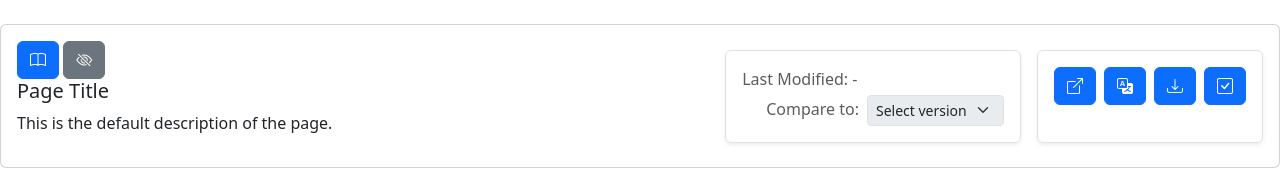
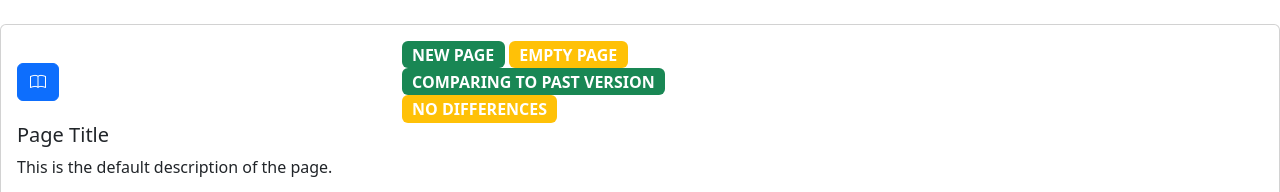
Before and after one commit to jbrandt130/birddog, a Flask app: page / in a window 1280 px wide, after a click on "Browse". Shown: the part 74-266 px from the top of the page. Run offline with Flask 3, Linux system fonts and the light colour scheme; some libraries are stand-ins or nearby versions.

Commit message:
add informational badges to browse view, compress history to at most one per day

```diff
--- a/service.py
+++ b/service.py
@@ -68,19 +68,11 @@ users = Users(session)
 
 # ---- FRONT END PAGES --------------------------------------------------------
 
-# Mock user storage (replace with a database)
-alerts = {
-    'test@example.com': ['Alert 1', 'Alert 2', 'Alert 3']
-}
-
 # Home Route (Shows the landing page)
 @app.route('/')
 def home():
     user = session.get('user')
-    if user:
-        user_alerts = alerts.get(user['email'], [])
-        return render_template('index.html', user=user, alerts=user_alerts)
-    return render_template('index.html', user=None)
+    return render_template('index.html', user=user, debug=app.debug)
 
 # ---- SESSION MANAGEMENT -----------------------------------------------------
 
@@ -146,7 +138,15 @@ def get_page(request):
         page['case'] = case_id
         page['kind'] = result.kind
         page['name'] = result.name
-        page['history'] = result.history(limit=20)
+        history = result.history(cutoff_date='2023')
+        # compress history to have one update per day
+        hist_by_day = {}
+        for h in history:
+            day = h['modified'][:10]
+            if day not in hist_by_day:
+                hist_by_day[day] = copy(h)
+        hist_by_day = sorted(hist_by_day.values(), key=lambda x: x['modified'], reverse=True)
+        page['history'] = hist_by_day
 
     return result
 
--- a/static/js/birddog.js
+++ b/static/js/birddog.js
@@ -252,6 +252,7 @@ function render_page_data(data) {
     const title_elem = document.getElementById('page-title');
     title_elem.textContent = data.name;
 
+    var any_edit = false;
     const desc_elem = document.getElementById('page-description');
     desc_elem.textContent = get_text(data.description);
     desc_elem.classList.remove('bg-warning', 'bg-success');
@@ -259,9 +260,11 @@ function render_page_data(data) {
         switch (data.description.edit) {
             case 'added':
                 desc_elem.classList.add('bg-success');
+                any_edit = true;
                 break;
             case 'changed':
                 desc_elem.classList.add('bg-warning');
+                any_edit = true;
                 break;
             default:
                 break;
@@ -287,8 +290,9 @@ function render_page_data(data) {
     const body_elem = document.getElementById('page_table').querySelector('tbody');
     body_elem.innerHTML = ''; // Clear existing content
 
+    var row_added = false;
     children.forEach((child, index) => {
-        var any_edit = false;
+        var row_edited = false;
         const row_elem = document.createElement('tr');
         child.forEach((item, index) => {
             const cell_elem = document.createElement('td')
@@ -297,11 +301,11 @@ function render_page_data(data) {
                 switch (item.edit) {
                 case 'added':
                     cell_elem.classList.add('table-success');
-                    any_edit = true;
+                    row_edited = true;
                     break;
                 case 'changed':
                     cell_elem.classList.add('table-warning');
-                    any_edit = true;
+                    row_edited = true;
                     break;
                 default:
                     break;
@@ -309,8 +313,9 @@ function render_page_data(data) {
             }
             row_elem.appendChild(cell_elem)
         });
-
-        if (!is_comparison || any_edit) {
+        if (row_edited)
+            any_edit = true;
+        if (!is_comparison || row_edited) {
             // only add the row if not doing comparison or there is a change to show
             if (data.kind != 'case' && is_linked(child[0].link)) {
                 // Add click event listener
@@ -323,11 +328,16 @@ function render_page_data(data) {
             }
 
             body_elem.appendChild(row_elem);
+            row_added = true;
         }
     });
 
     // watch button is only visible for archive level pages
     show_if('archive-watch-btn', data.kind == 'archive')
+
+    show_if('comparing-badge', is_comparison);
+    show_if('no-differences-badge', is_comparison && !any_edit);
+    show_if('empty-page-badge', !row_added);
 
     // resolve button is visible if page is currently unresolved
     //show_if("resolve-btn", needs_resolve(data));
@@ -341,9 +351,12 @@ function render_history(data) {
 
     if (data.history.length <= 1) {
         hide('history-selection-box');
+        show('new-page-badge');
     }
     else {
         show('history-selection-box');
+        hide('new-page-badge');
+
         const selector = document.getElementById('version-select');
         // Clear existing options
         select_header = 'refmod' in data? 'Stop Comparing' : 'Select Version';
--- a/templates/index.html
+++ b/templates/index.html
@@ -10,6 +10,8 @@
   <link rel="stylesheet" href="https://cdn.jsdelivr.net/npm/bootstrap-icons@1.11.3/font/bootstrap-icons.min.css">
 </head>
 <body>
+
+  <!-- nav bar -->
   <nav class="navbar navbar-expand-lg bg-body-tertiary" id="nav-brand-tab" role="tablist">
     <div class="container-fluid">
       <a class="navbar-brand" href="#">
@@ -18,15 +20,18 @@
       <button class="navbar-toggler" type="button" data-bs-toggle="collapse" data-bs-target="#navbarNavAltMarkup" aria-controls="navbarNavAltMarkup" aria-expanded="false" aria-label="Toggle navigation">
         <span class="navbar-toggler-icon"></span>
       </button>
-      <div class="collapse navbar-collapse" id="navbarNavAltMarkup">
+
+      <div class="collapse navbar-collapse justify-content-between" id="navbarNavAltMarkup">
         <div class="navbar-nav">
           <a class="nav-link active" id="nav-home-tab" data-bs-toggle="tab" href="#nav-home" role="tab">Home</a>
           <a class="nav-link" id="nav-browse-tab" data-bs-toggle="tab" href="#nav-browse" role="tab">Browse</a>
-            <!--
-            <a class="nav-link disabled" aria-disabled="true" id="nav-alerts-tab" data-bs-toggle="tab" href="#nav-alerts" role="tab">Alerts</a>
-            <a class="nav-link disabled" aria-disabled="true" id="nav-subscribe-tab" data-bs-toggle="tab" href="#nav-subscribe" role="tab">Subscribe</a>
-          -->
         </div>
+
+        {% if debug %}
+        <div class="d-flex align-items-center">
+          <span class="badge bg-danger fs-6">DEBUG</span>
+        </div>
+        {% endif %}
       </div>
     </div>
   </nav>
@@ -167,7 +172,7 @@
                 <button type="button" id="archive-select-btn" class="btn btn-primary" title="Select Archive" data-bs-toggle="modal" data-bs-target="#archiveSelectModal">
                   <i class="bi bi-book"></i>
                 </button>
-                <button type="button" id="archive-watch-btn" class="btn btn-secondary" title="Watch this Archive">
+                <button type="button" id="archive-watch-btn" class="btn btn-secondary d-none" title="Watch this Archive">
                   <i class="bi bi-eye-slash"></i>
                 </button>
               </div>
@@ -178,6 +183,12 @@
                     <!-- Breadcrumb items will be populated dynamically -->
                   </ol>
                 </nav>
+              </div>
+              <div id="browse-info" class="col align-items-center">
+                <span id="new-page-badge" class="badge bg-success fs-6">NEW PAGE</span>
+                <span id="empty-page-badge" class="badge bg-warning fs-6">EMPTY PAGE</span>
+                <span id="comparing-badge" class="badge bg-success fs-6">COMPARING TO PAST VERSION</span>
+                <span id="no-differences-badge" class="badge bg-warning fs-6">NO DIFFERENCES</span>
               </div>
             </div>
             <h5 id="page-title">Page Title</h5>
@@ -206,7 +217,6 @@
                 </div>
               </div>
             </div>
-            <!-- Right Column: Buttons -->
             <!-- Right Column: Buttons and Progress Bar -->
             <div class="border rounded p-3 shadow-sm">
               <!-- Button Group -->
@@ -272,17 +282,6 @@
           </select>
         </div>
 
-        <!-- Subarchive Select -->
-        <!--
-        <div class="mb-3">
-          <label for="subarchiveSelect" class="form-label">Choose Subarchive:</label>
-          <select id="subarchiveSelect" class="form-select">
-            <option value="D">D</option>
-            <option value="P">P</option>
-            <option value="R">R</option>
-          </select>
-        </div>
-        -->
       </div>
       <div class="modal-footer">
         <button type="button" class="btn btn-secondary" data-bs-dismiss="modal">Cancel</button>
@@ -309,18 +308,6 @@
           </select>
         </div>
 
-        <!-- Subarchive Select -->
-        <!--
-        <div class="mb-3">
-          <label for="watchlistSubarchiveSelect" class="form-label">Subarchive:</label>
-          <select id="watchlistSubarchiveSelect" class="form-select">
-            <option value="D">D</option>
-            <option value="P">P</option>
-            <option value="R">R</option>
-          </select>
-        </div>
-        -->
-
         <!-- Cutoff Date Picker -->
         <div class="mb-3">
           <label for="watchlistCutoffDate" class="form-label">Cutoff Date:</label>
```
Also changed, not shown: 2 other files.
